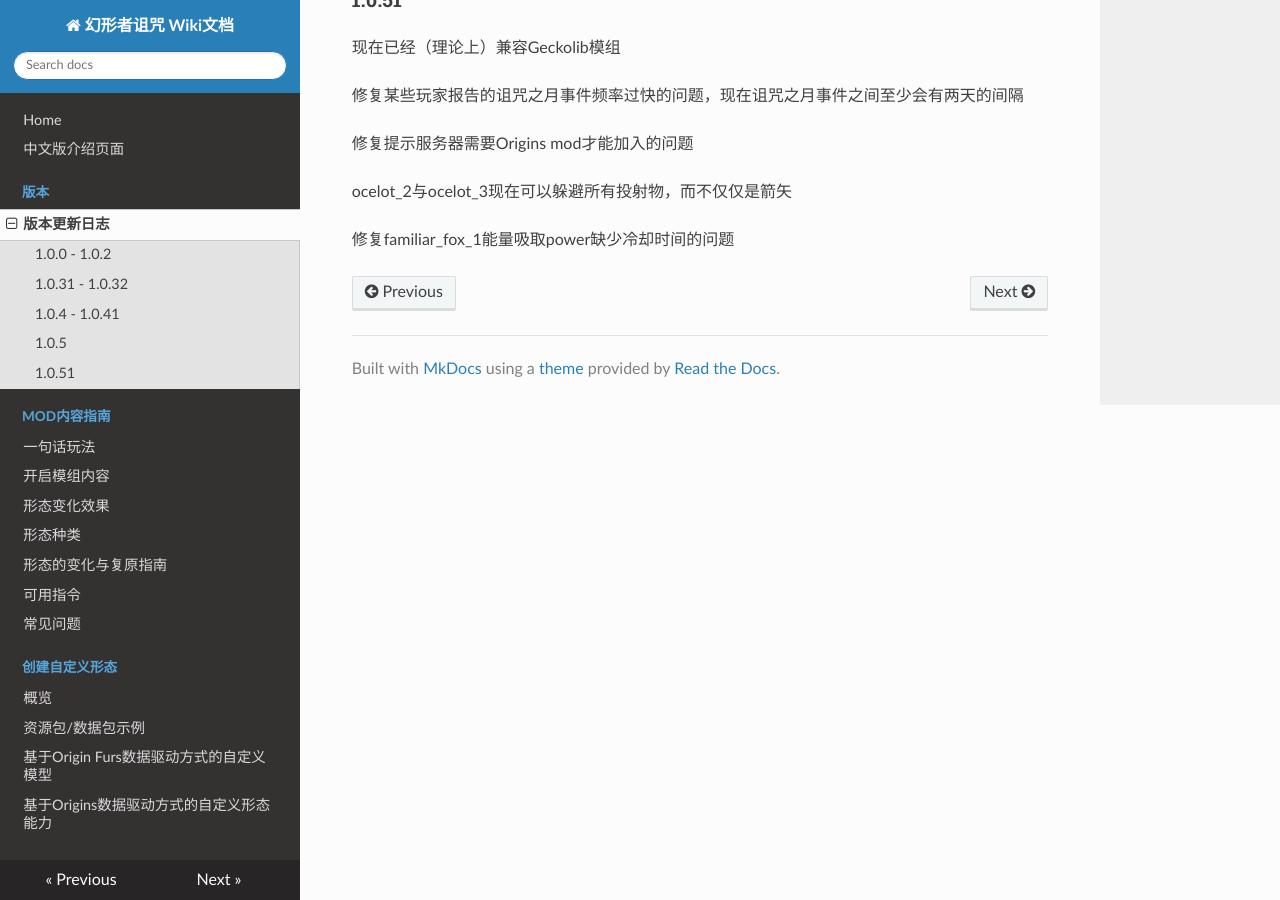
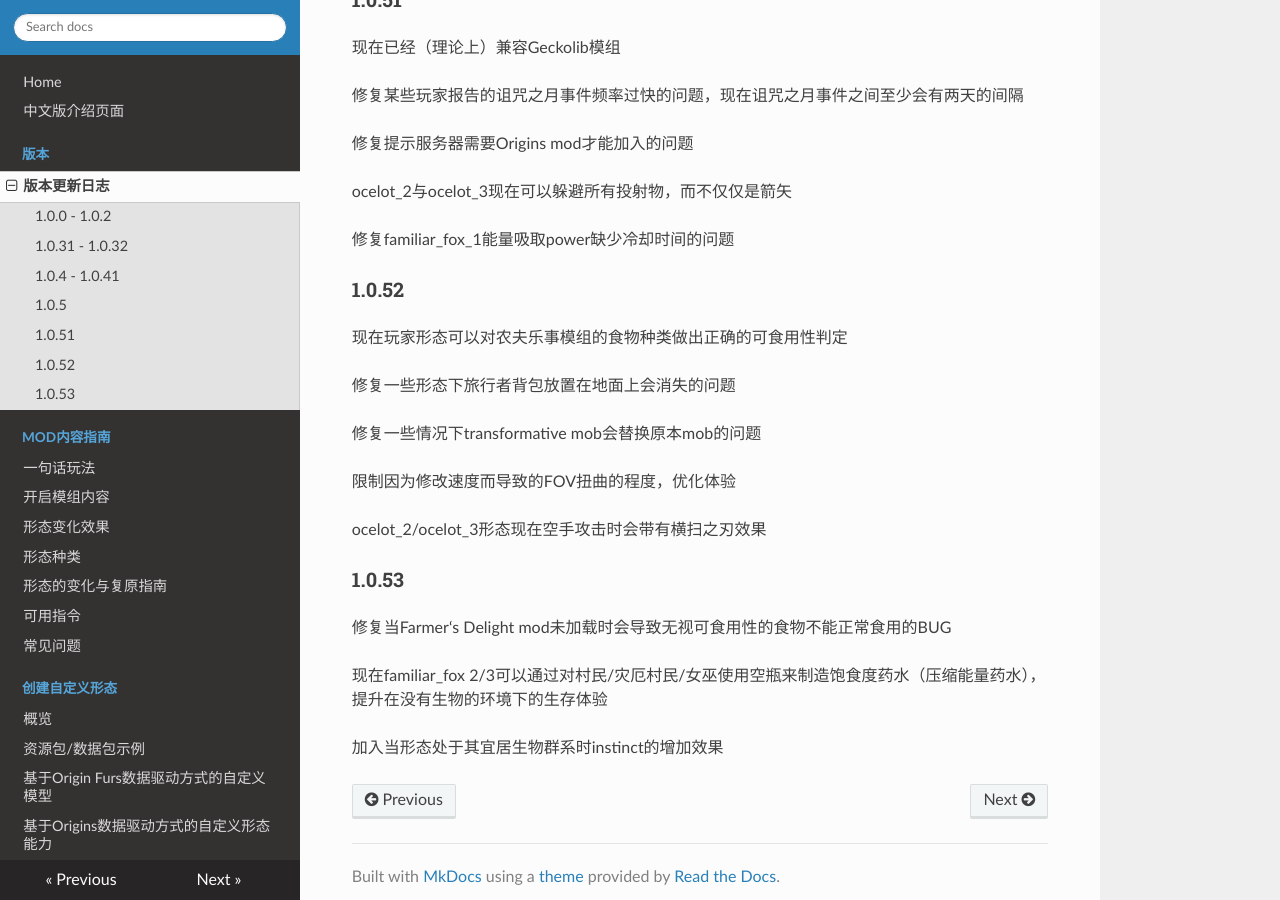
Before and after one commit to onixary/ssc_wiki, an MkDocs documentation site: the page built from docs/update_log/update_log.md, in a window 1280 px wide and 900 px high, scrolled down 1918 px. Built offline with MkDocs 1.6.1, drawn with Linux system fonts in a browser that asks for light colours; nearby versions of some CDN libraries.

Commit message:
Update update_log.md

```diff
--- a/docs/update_log/update_log.md
+++ b/docs/update_log/update_log.md
@@ -79,3 +79,23 @@ image
 ocelot_2与ocelot_3现在可以躲避所有投射物，而不仅仅是箭矢
 
 修复familiar_fox_1能量吸取power缺少冷却时间的问题
+
+### 1\.0.52
+
+现在玩家形态可以对农夫乐事模组的食物种类做出正确的可食用性判定
+
+修复一些形态下旅行者背包放置在地面上会消失的问题
+
+修复一些情况下transformative mob会替换原本mob的问题
+
+限制因为修改速度而导致的FOV扭曲的程度，优化体验
+
+ocelot_2/ocelot_3形态现在空手攻击时会带有横扫之刃效果
+
+### 1\.0.53
+
+修复当Farmer‘s Delight mod未加载时会导致无视可食用性的食物不能正常食用的BUG
+
+现在familiar_fox 2/3可以通过对村民/灾厄村民/女巫使用空瓶来制造饱食度药水（压缩能量药水），提升在没有生物的环境下的生存体验
+
+加入当形态处于其宜居生物群系时instinct的增加效果
```
